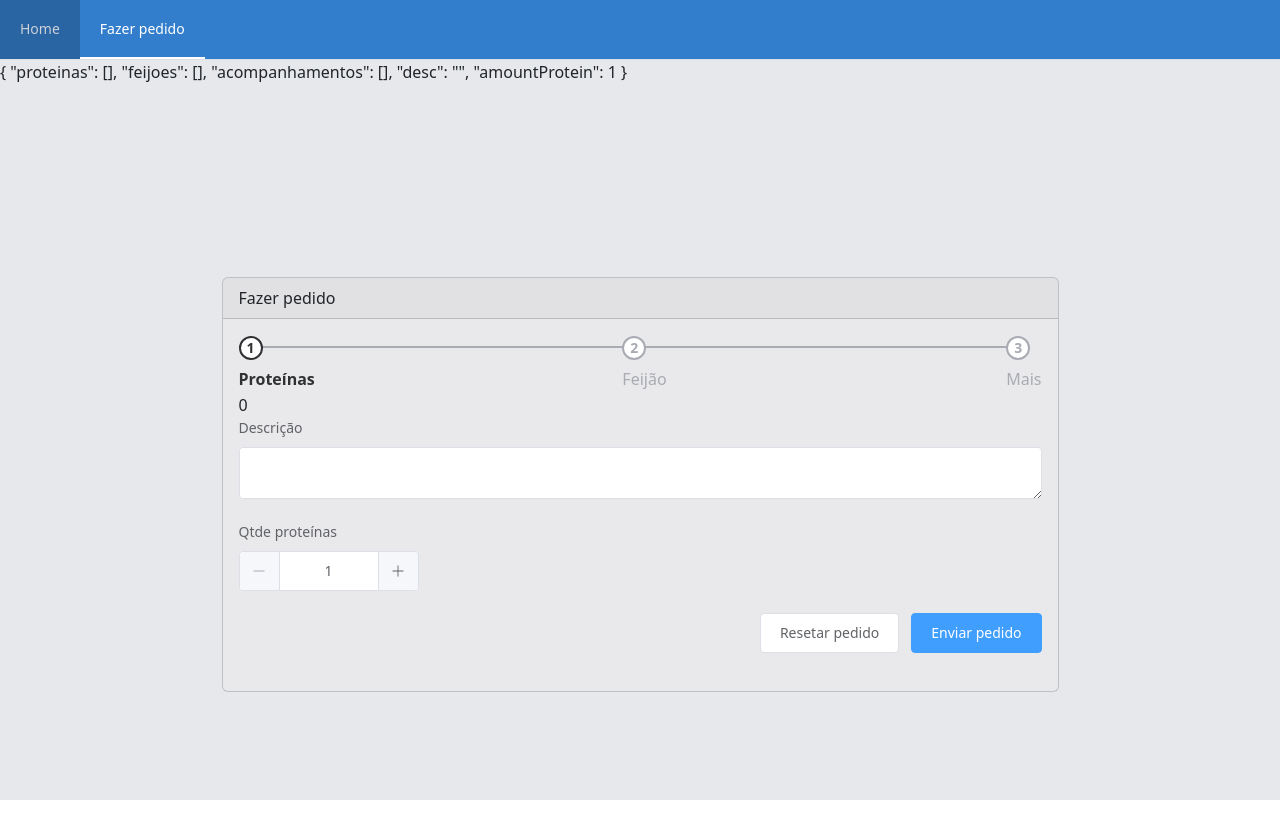
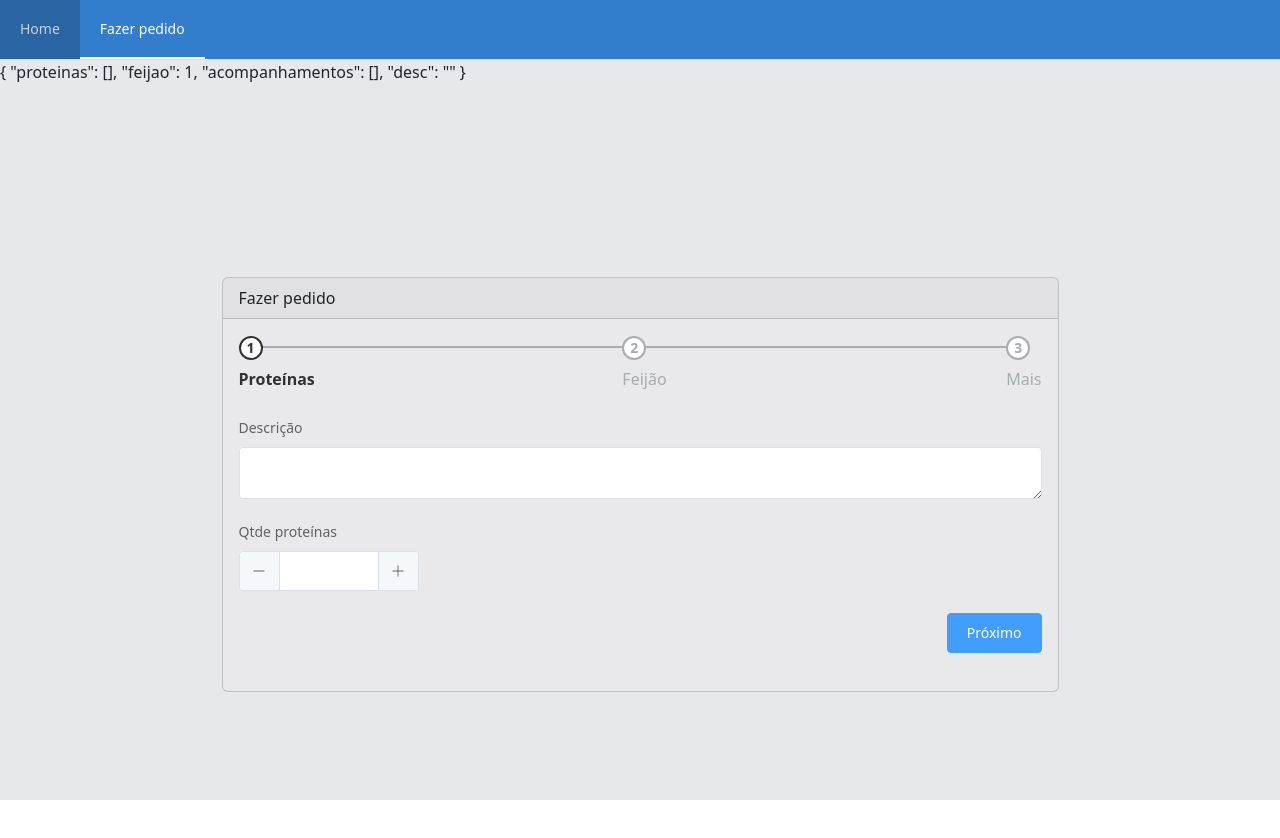
Before and after one commit to luizgustavoou/Marmitec, a Vue app: page /addpedidos in a window 1280 px wide. Shown: the top 838 px of the page. Built offline with nearby package versions, Linux system fonts and the light colour scheme.

Commit message:
feature(all): adicionar botoes de prox e anterior e criar componente feijao

```diff
--- a/src/App.vue
+++ b/src/App.vue
@@ -9,7 +9,7 @@ const showMenu = ref(false);
 onMounted(() => {});
 </script>
 <template>
-  <div class="vh-100" style="height: 400px; background-color: #E6E8EB;">
+  <div class="vh-100" style="height: 400px; background-color: #e6e8eb">
     <TheMenu v-if="showMenu"></TheMenu>
     <RouterView
       @change-show-menu="(change: boolean) => (showMenu = change)"
--- /dev/null
+++ b/src/components/FeijaoInput.vue
@@ -0,0 +1,36 @@
+<script setup lang="ts">
+import type { Form } from "@/types/Forms";
+import { computed, ref } from "vue";
+
+const props = defineProps<{
+  modelValue: Form;
+}>();
+
+const emit = defineEmits<{
+  (e: "update:modelValue", newForm: Form): void;
+}>();
+
+const feijao = computed({
+  get() {
+    return props.modelValue.feijao;
+  },
+  set(value: number) {
+    const newForm: Form = { ...props.modelValue };
+
+    newForm.feijao = value;
+    emit("update:modelValue", newForm);
+  },
+});
+</script>
+<template>
+  <div>
+    <el-form-item label="Tipo de Feijão" prop="desc">
+      <el-radio-group v-model="feijao" class="ml-4">
+        <el-radio :label="1" border>Feijão Branco</el-radio>
+        <el-radio :label="2" border>Feijão Marrom</el-radio>
+        <el-radio :label="3" border>Feijão Preto</el-radio>
+      </el-radio-group>
+    </el-form-item>
+  </div>
+</template>
+<style lang=""></style>
--- a/src/components/FormPedido.vue
+++ b/src/components/FormPedido.vue
@@ -1,12 +1,12 @@
 <script setup lang="ts">
-import { ProteinInput } from "@/components";
+import { ProteinInput, FeijaoInput } from "@/components";
 import { computed, reactive, ref, watch } from "vue";
 import type { FormInstance, FormRules } from "element-plus";
 import type { Form } from "@/types/Forms";
 
 const props = defineProps<{
   setDesc: any;
-  setAmountProtein: any;
+  setFeijao: any;
   submit: any;
 }>();
 
@@ -14,10 +14,9 @@ const ruleFormRef = ref<FormInstance>();
 
 const ruleForm = reactive({
   proteinas: [],
-  feijao: [],
+  feijao: 1,
   acompanhamentos: [],
   desc: "",
-  amountProtein: 1,
 });
 
 watch(
@@ -28,9 +27,9 @@ watch(
 );
 
 watch(
-  () => ruleForm.amountProtein,
-  (amount) => {
-    props.setAmountProtein(amount);
+  () => ruleForm.feijao,
+  (value) => {
+    props.setFeijao(value);
   }
 );
 
@@ -42,24 +41,23 @@ const rules = reactive<FormRules>({
       trigger: "blur",
     },
   ],
-  amountProtein: {
-    required: true,
-    message: "Por favor insira quantidade de proteínas",
-    trigger: "blur",
-  },
 });
 
-const submitForm = (formEl: FormInstance | undefined) => {
+const submitForm = (formEl: FormInstance | undefined, num: number = 1) => {
   if (!formEl) return;
+
+  if (num <= -1) {
+    prev();
+  } else {
     formEl.validate((valid) => {
       if (valid) {
-      //props.submit();
         next();
       } else {
         console.log("error submit!");
         return false;
       }
     });
+  }
 };
 
 const resetForm = (formEl: FormInstance | undefined) => {
@@ -70,27 +68,30 @@ const resetForm = (formEl: FormInstance | undefined) => {
 const active = ref(0);
 
 const next = () => {
-  if (active.value++ > 2) active.value = 0;
+  active.value++;
+  if (active.value > 3) active.value = 0;
 };
 
-const forms = [ProteinInput];
+const prev = () => {
+  active.value--;
+
+  if (active.value < 0) active.value = 0;
+};
+
+const inputsForm = [ProteinInput, FeijaoInput];
 
 const currentForm = computed(() => {
-  return forms[active.value];
+  return inputsForm[active.value];
 });
 // const flag = ref(false);
 </script>
 
 <template>
-  <!-- {{ currentForm }} -->
-  <!-- <button @click="() => (flag = !flag)">teste</button>
-  {{ flag }} -->
-  <el-steps :active="active" finish-status="success">
+  <el-steps class="mb-4" :active="active" finish-status="success">
     <el-step title="Proteínas" />
     <el-step title="Feijão" />
     <el-step title="Mais" />
   </el-steps>
-  {{ active }}
 
   <el-form
     size="large"
@@ -102,24 +103,34 @@ const currentForm = computed(() => {
     :hide-required-asterisk="true"
     class="d-flex flex-column h-100"
   >
-    <!-- <InputsForm1
-      :model-value="ruleForm"
-      @update:model-value="(newForm) => Object.assign(ruleForm, newForm)"
-    ></InputsForm1> -->
-
+    <transition name="translate" mode="out-in">
       <component
         :is="currentForm"
         :model-value="ruleForm"
         @update:model-value="(newForm: Form) =>  Object.assign(ruleForm, newForm)"
       ></component>
+    </transition>
 
     <el-form-item class="mt-auto ms-auto">
-      <el-button @click="resetForm(ruleFormRef)">Resetar pedido</el-button>
-      <el-button type="primary" @click="submitForm(ruleFormRef)"
-        >Enviar pedido</el-button
+      <el-button v-if="active > 0" @click="submitForm(ruleFormRef, -1)"
+        >Voltar</el-button
       >
+      <el-button type="primary" @click="submitForm(ruleFormRef)">{{
+        active > inputsForm.length ? "Fazer pedido" : "Próximo"
+      }}</el-button>
     </el-form-item>
   </el-form>
 </template>
 
-<style></style>
+<style>
+.translate-enter-active,
+.translate-leave-active {
+  transition: all 0.2s ease;
+}
+
+.translate-enter-from,
+.translate-leave-to {
+  opacity: 0;
+  transform: translateX(30px);
+}
+</style>
--- a/src/components/index.ts
+++ b/src/components/index.ts
@@ -1,5 +1,6 @@
-import TheMenu from "./TheMenu.vue";
+import FeijaoInput from "./FeijaoInput.vue";
 import FormPedido from "./FormPedido.vue";
 import ProteinInput from "./ProteinInput.vue";
+import TheMenu from "./TheMenu.vue";
 
-export { TheMenu, FormPedido, ProteinInput };
+export { FeijaoInput, FormPedido, ProteinInput, TheMenu };
--- a/src/types/Forms.d.ts
+++ b/src/types/Forms.d.ts
@@ -1,7 +1,6 @@
 export interface Form {
   proteinas: Array<string>;
-  feijoes: Array<string>;
+  feijao: number;
   acompanhamentos: Array<string>;
   desc: string;
-  amountProtein: number;
 }
--- a/src/views/PedidoView.vue
+++ b/src/views/PedidoView.vue
@@ -11,10 +11,9 @@ const emit = defineEmits<{
 
 const form = reactive({
   proteinas: [],
-  feijoes: [],
+  feijao: 1,
   acompanhamentos: [],
   desc: "",
-  amountProtein: 1,
 });
 
 function submit() {
@@ -41,7 +40,7 @@ onMounted(() => {
       <div class="card-body">
         <FormPedido
           :set-desc="(value: string) => form.desc = value"
-          :set-amount-protein="(value: number) => form.amountProtein = value"
+          :set-feijao="(value: number) => form.feijao = value"
           :submit="submit"
         ></FormPedido>
       </div>
```
Lines whose indentation alone changed are shown as unchanged.
